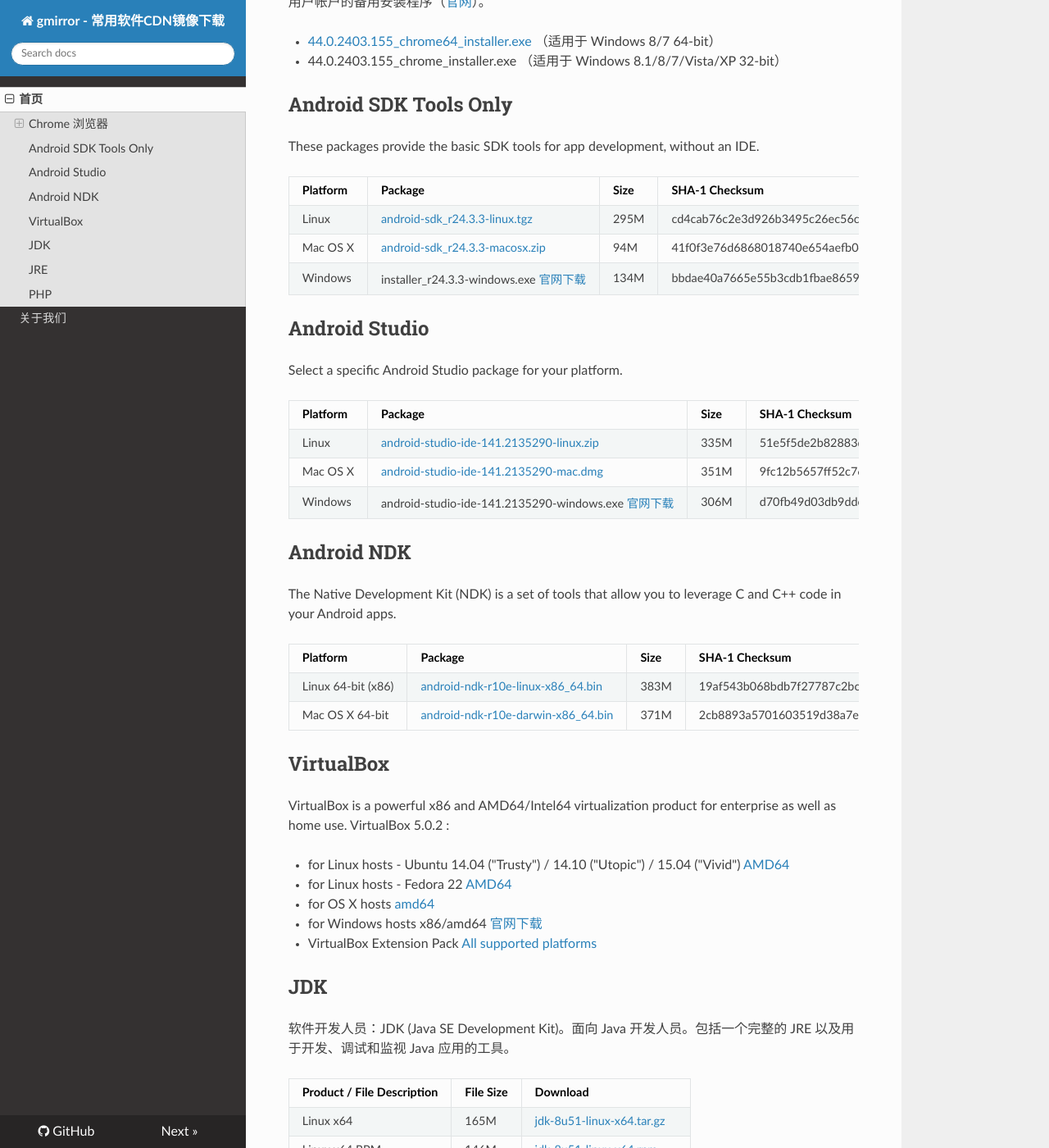
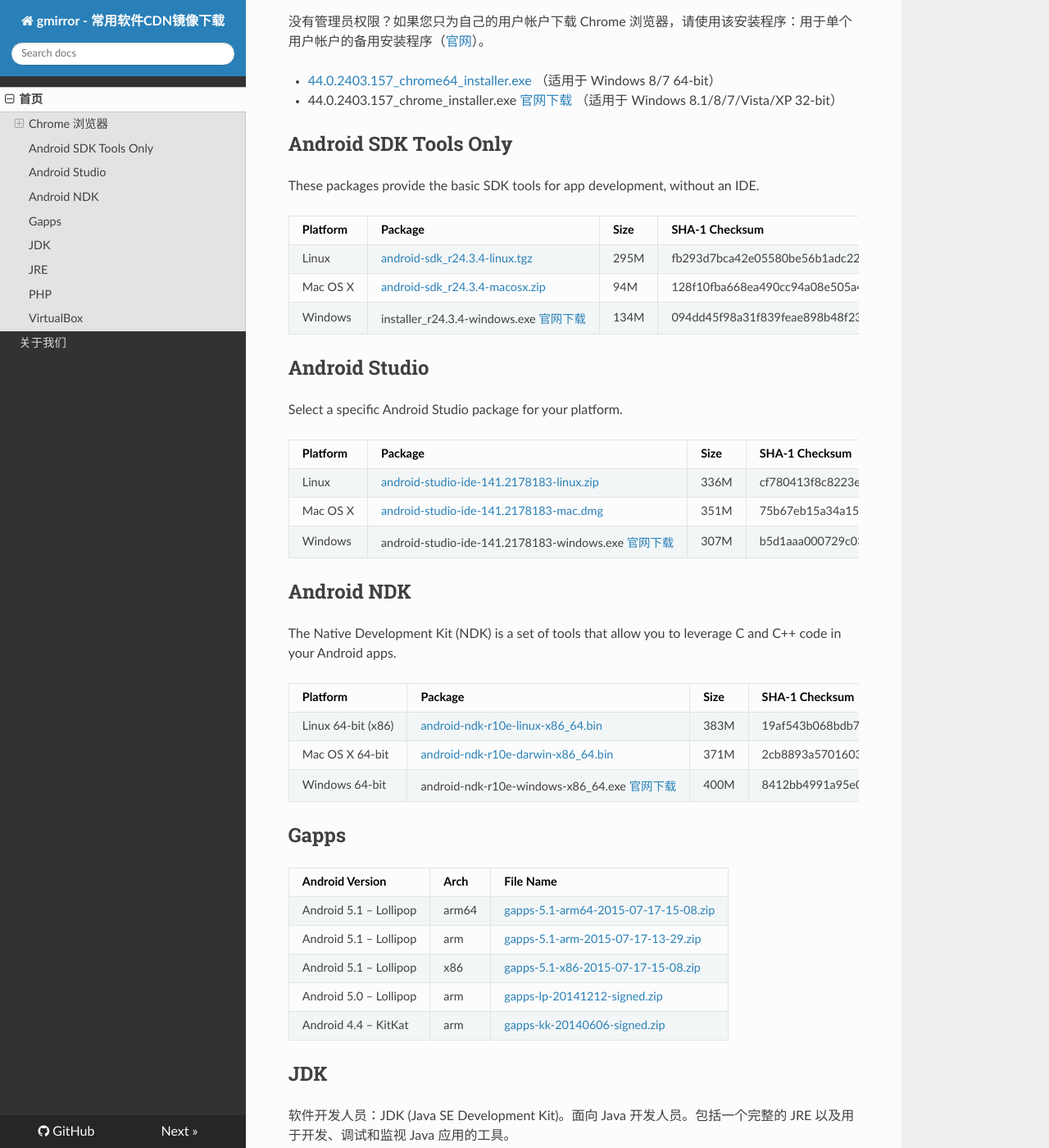
Before and after one commit to sinkcup/gmirror-portal, an MkDocs documentation site: the page built from docs/index.md, in a window 1280 px wide and 1400 px high, scrolled down 923 px. Shown: the whole window at 82% size. Built offline with MkDocs 1.6.1, drawn with Linux system fonts in a browser that asks for light colours; nearby versions of some CDN libraries; old or Windows-style settings are respelled for this version of MkDocs; some of the changed text lies outside the part shown.

Commit message:
add Gapps, update chrome and android

```diff
--- a/docs/index.md
+++ b/docs/index.md
@@ -8,26 +8,26 @@
 
 ### 下载Chrome（Linux版）
 
- * [44.0.2403.155\_google-chrome-stable\_current\_amd64.deb](http://dl.gmirror.org/chrome/linux/44.0.2403.155\_google-chrome-stable\_current\_amd64.deb) （适用于 Debian/Ubuntu amd64）
- * 44.0.2403.155\_google-chrome-stable\_current\_i386.deb （适用于 Debian/Ubuntu i386）
- * [44.0.2403.155\_google-chrome-stable\_current\_x86\_64.rpm](http://dl.gmirror.org/chrome/linux/44.0.2403.155\_google-chrome-stable\_current\_x86\_64.rpm) （适用于 Fedora/openSUSE x86\_64）
- * 44.0.2403.155\_google-chrome-stable\_current\_i386.rpm（适用于 Fedora/openSUSE i386）
+ * [44.0.2403.157\_google-chrome-stable\_current\_amd64.deb](http://dl.gmirror.org/chrome/linux/44.0.2403.157\_google-chrome-stable\_current\_amd64.deb) （适用于 Debian/Ubuntu amd64）
+ * 44.0.2403.157\_google-chrome-stable\_current\_i386.deb [官网下载](https://dl.google.com/linux/direct/google-chrome-stable\_current\_i386.deb) （适用于 Debian/Ubuntu i386）
+ * [44.0.2403.157\_google-chrome-stable\_current\_x86\_64.rpm](http://dl.gmirror.org/chrome/linux/44.0.2403.157\_google-chrome-stable\_current\_x86\_64.rpm) （适用于 Fedora/openSUSE x86\_64）
+ * 44.0.2403.157\_google-chrome-stable\_current\_i386.rpm [官网下载](https://dl.google.com/linux/direct/google-chrome-stable\_current\_i386.rpm) （适用于 Fedora/openSUSE i386）
 
 ### 下载Chrome（Mac版）
 
- * [44.0.2403.155\_googlechrome.dmg](http://dl.gmirror.org/chrome/mac/44.0.2403.155\_googlechrome.dmg) （适用于 Mac OS X 10.6 或更高版本）
+ * [44.0.2403.157\_googlechrome.dmg](http://dl.gmirror.org/chrome/mac/44.0.2403.157\_googlechrome.dmg) （适用于 Mac OS X 10.6 或更高版本）
 
 ### 下载Chrome 浏览器的备用（离线）安装程序（适用于 Windows）
 
 如果您为计算机上的所有用户帐户下载 Chrome 浏览器，请使用该安装程序：为您的组织部署和管理 Chrome（[官网](http://www.google.cn/intl/zh-CN/chrome/business/browser/admin/)）。
 
- * [44.0.2403.155\_googlechromestandaloneenterprise64.msi](http://dl.gmirror.org/chrome/win/44.0.2403.155\_googlechromestandaloneenterprise64.msi) （适用于 Windows 8/7 64-bit）
- * 44.0.2403.155\_googlechromestandaloneenterprise.msi （适用于 Windows 8.1/8/7/Vista/XP 32-bit）
+ * [44.0.2403.157\_googlechromestandaloneenterprise64.msi](http://dl.gmirror.org/chrome/win/44.0.2403.157\_googlechromestandaloneenterprise64.msi) （适用于 Windows 8/7 64-bit）
+ * 44.0.2403.157\_googlechromestandaloneenterprise.msi （适用于 Windows 8.1/8/7/Vista/XP 32-bit）
 
 没有管理员权限？如果您只为自己的用户帐户下载 Chrome 浏览器，请使用该安装程序：用于单个用户帐户的备用安装程序（[官网](http://www.google.cn/intl/zh-CN/chrome/business/browser/?standalone=1)）。
 
- * [44.0.2403.155\_chrome64\_installer.exe](http://dl.gmirror.org/chrome/win/44.0.2403.155\_chrome64\_installer.exe) （适用于 Windows 8/7 64-bit）
- * 44.0.2403.155\_chrome\_installer.exe （适用于 Windows 8.1/8/7/Vista/XP 32-bit）
+ * [44.0.2403.157\_chrome64\_installer.exe](http://dl.gmirror.org/chrome/win/44.0.2403.157\_chrome64\_installer.exe) （适用于 Windows 8/7 64-bit）
+ * 44.0.2403.157\_chrome\_installer.exe [官网下载](http://dl.google.com/chrome/win/F24BEBCD670E2ACB/44.0.2403.157_chrome_installer.exe) （适用于 Windows 8.1/8/7/Vista/XP 32-bit）
 
 ## Android SDK Tools Only
 
@@ -35,9 +35,9 @@ These packages provide the basic SDK tools for app development, without an IDE.
 
 Platform | Package | Size | SHA-1 Checksum
 ---------|---------|------|---------------
-Linux    | [android-sdk\_r24.3.3-linux.tgz](http://dl.gmirror.org/android/android-sdk\_r24.3.3-linux.tgz) | 295M | cd4cab76c2e3d926b3495c26ec56c831ba77d0d0
-Mac OS X | [android-sdk\_r24.3.3-macosx.zip](http://dl.gmirror.org/android/android-sdk\_r24.3.3-macosx.zip) | 94M | 41f0f3e76d6868018740e654aefb04fd765c357d
-Windows  | installer\_r24.3.3-windows.exe [官网下载](http://dl.google.com/android/installer\_r24.3.3-windows.exe) | 134M | bbdae40a7665e55b3cdb1fbae865986e6cd3df14
+Linux    | [android-sdk\_r24.3.4-linux.tgz](http://dl.gmirror.org/android/android-sdk\_r24.3.4-linux.tgz) | 295M | fb293d7bca42e05580be56b1adc22055d46603dd
+Mac OS X | [android-sdk\_r24.3.4-macosx.zip](http://dl.gmirror.org/android/android-sdk\_r24.3.4-macosx.zip) | 94M | 128f10fba668ea490cc94a08e505a48a608879b9
+Windows  | installer\_r24.3.4-windows.exe [官网下载](http://dl.google.com/android/installer\_r24.3.4-windows.exe) | 134M | 094dd45f98a31f839feae898b48f23704f2878dd
 
 ## Android Studio
 
@@ -45,9 +45,9 @@ Select a specific Android Studio package for your platform.
 
 Platform | Package | Size | SHA-1 Checksum
 ---------|---------|------|---------------
-Linux    | [android-studio-ide-141.2135290-linux.zip](http://dl.gmirror.org/android/studio/android-studio-ide-141.2135290-linux.zip) | 335M | 51e5f5de2b82883d87f85ee38cf7b7b8b2e7debf
-Mac OS X | [android-studio-ide-141.2135290-mac.dmg](http://dl.gmirror.org/android/studio/android-studio-ide-141.2135290-mac.dmg) | 351M | 9fc12b5657ff52c761b7e7c115feade2a9728386
-Windows  | android-studio-ide-141.2135290-windows.exe [官网下载](https://dl.google.com/dl/android/studio/install/1.3.1.0/android-studio-ide-141.2135290-windows.exe) | 306M | d70fb49d03db9dded19c891a92452601e39272f4
+Linux    | [android-studio-ide-141.2178183-linux.zip](http://dl.gmirror.org/android/studio/android-studio-ide-141.2178183-linux.zip) | 336M | cf780413f8c8223eb348bd27c19a9c04b75eaeb2
+Mac OS X | [android-studio-ide-141.2178183-mac.dmg](http://dl.gmirror.org/android/studio/android-studio-ide-141.2178183-mac.dmg) | 351M | 75b67eb15a34a152a40e7189484ab0ebc375b877
+Windows  | android-studio-ide-141.2178183-windows.exe [官网下载](https://dl.google.com/dl/android/studio/install/1.3.2.0/android-studio-ide-141.2178183-windows.exe) | 307M | b5d1aaa000729c03a3cf980add79d1b93121c56d
 
 ## Android NDK
 
@@ -57,16 +57,17 @@ Platform | Package | Size | SHA-1 Checksum
 ---------|---------|------|---------------
 Linux 64-bit (x86) | [android-ndk-r10e-linux-x86\_64.bin](http://dl.gmirror.org/android/ndk/android-ndk-r10e-linux-x86\_64.bin) | 383M | 19af543b068bdb7f27787c2bc69aba7f
 Mac OS X 64-bit | [android-ndk-r10e-darwin-x86\_64.bin](http://dl.gmirror.org/android/ndk/android-ndk-r10e-darwin-x86\_64.bin) | 371M | 2cb8893a5701603519d38a7e04c50e81
+Windows 64-bit | android-ndk-r10e-windows-x86\_64.exe [官网下载](http://dl.google.com/android/ndk/android-ndk-r10e-windows-x86\_64.exe) | 400M | 8412bb4991a95e08fda50b5a44d95df7
 
-## VirtualBox
+## Gapps
 
-VirtualBox is a powerful x86 and AMD64/Intel64 virtualization product for enterprise as well as home use. VirtualBox 5.0.2 :
-
- * for Linux hosts - Ubuntu 14.04 ("Trusty") / 14.10 ("Utopic") / 15.04 ("Vivid") [AMD64](http://dl.gmirror.org/virtualbox/virtualbox-5.0\_5.0.2-102096~Ubuntu~trusty\_amd64.deb)
- * for Linux hosts - Fedora 22 [AMD64](http://dl.gmirror.org/virtualbox/VirtualBox-5.0-5.0.2_102096_fedora22-1.x86_64.rpm)
- * for OS X hosts [amd64](http://dl.gmirror.org/virtualbox/VirtualBox-5.0.2-102096-OSX.dmg)
- * for Windows hosts x86/amd64 [官网下载](http://download.virtualbox.org/virtualbox/5.0.2/VirtualBox-5.0.2-102096-Win.exe)
- * VirtualBox Extension Pack  [All supported platforms](http://dl.gmirror.org/virtualbox/Oracle_VM_VirtualBox_Extension_Pack-5.0.2-102096.vbox-extpack)
+Android Version | Arch | File Name
+----------------|------|-----------
+Android 5.1 – Lollipop | arm64 | [gapps-5.1-arm64-2015-07-17-15-08.zip](http://dl.gmirror.org/gapps/gapps-5.1-arm64-2015-07-17-15-08.zip)
+Android 5.1 – Lollipop | arm | [gapps-5.1-arm-2015-07-17-13-29.zip](http://dl.gmirror.org/gapps/gapps-5.1-arm-2015-07-17-13-29.zip)
+Android 5.1 – Lollipop | x86 | [gapps-5.1-x86-2015-07-17-15-08.zip](http://dl.gmirror.org/gapps/gapps-5.1-x86-2015-07-17-15-08.zip)
+Android 5.0 – Lollipop | arm | [gapps-lp-20141212-signed.zip](http://dl.gmirror.org/gapps/gapps-lp-20141212-signed.zip)
+Android 4.4 – KitKat | arm | [gapps-kk-20140606-signed.zip](http://dl.gmirror.org/gapps/gapps-kk-20140606-signed.zip)
 
 ## JDK
 
@@ -104,6 +105,16 @@ PHP\([php.net](http://php.net/)\)  | [php-5.6.12.tar.bz2](http://dl.gmirror.org/
 phpunit\([phpunit.de](https://phpunit.de/)\) | [phpunit-4.8.0.phar](http://dl.gmirror.org/php/phpunit-4.8.0.phar)
 phpDocumentor\([phpdoc.org](http://phpdoc.org/)\) | [phpDocumentor-2.8.5.phar](http://dl.gmirror.org/php/phpDocumentor-2.8.5.phar)
 
+## VirtualBox
+
+VirtualBox is a powerful x86 and AMD64/Intel64 virtualization product for enterprise as well as home use. VirtualBox 5.0.2 :
+
+ * for Linux hosts - Ubuntu 14.04 ("Trusty") / 14.10 ("Utopic") / 15.04 ("Vivid") [AMD64](http://dl.gmirror.org/virtualbox/virtualbox-5.0\_5.0.2-102096~Ubuntu~trusty\_amd64.deb)
+ * for Linux hosts - Fedora 22 [AMD64](http://dl.gmirror.org/virtualbox/VirtualBox-5.0-5.0.2_102096_fedora22-1.x86_64.rpm)
+ * for OS X hosts [amd64](http://dl.gmirror.org/virtualbox/VirtualBox-5.0.2-102096-OSX.dmg)
+ * for Windows hosts x86/amd64 [官网下载](http://download.virtualbox.org/virtualbox/5.0.2/VirtualBox-5.0.2-102096-Win.exe)
+ * VirtualBox Extension Pack  [All supported platforms](http://dl.gmirror.org/virtualbox/Oracle_VM_VirtualBox_Extension_Pack-5.0.2-102096.vbox-extpack)
+
 <!-- UY BEGIN -->
 <div id="uyan_frame"></div>
 <script type="text/javascript" src="http://v2.uyan.cc/code/uyan.js?uid=2050318"></script>
```
